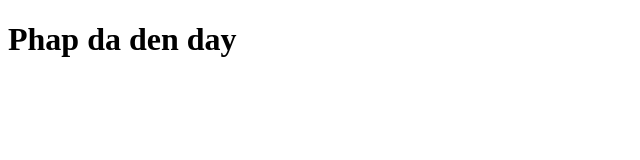
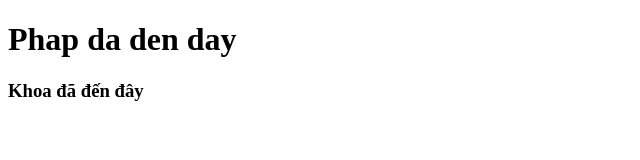
Before and after one commit to khoanguyen84/KPT_APP, a website: page index.html in a window 1280 px wide. Shown: the whole page, without its empty margins (0-640 px from the left). Drawn offline with Linux system fonts and the light colour scheme.

Commit message:
Khoa update index file

```diff
--- a/index.html
+++ b/index.html
@@ -8,5 +8,6 @@
 </head>
 <body>
     <h1>Phap da den day</h1>
+    <h3>Khoa đã đến đây</h3>
 </body>
 </html>
```
